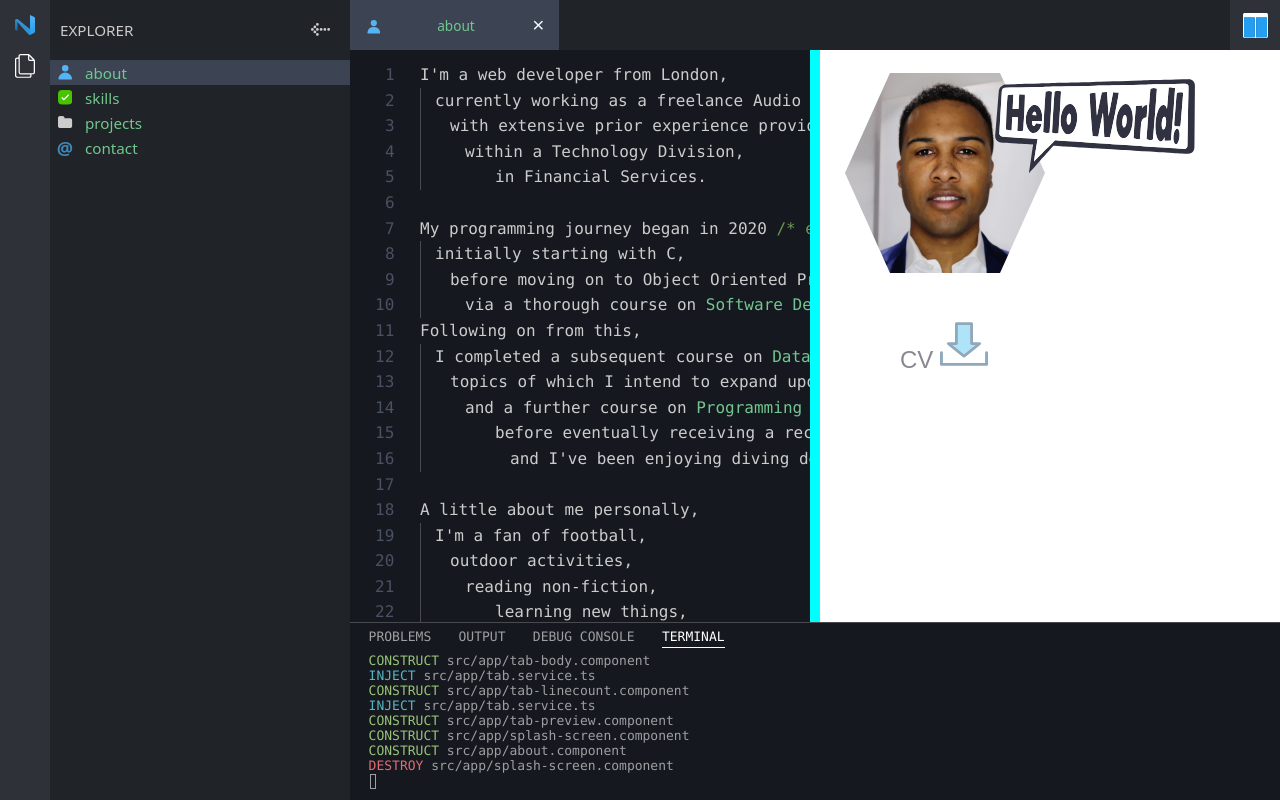
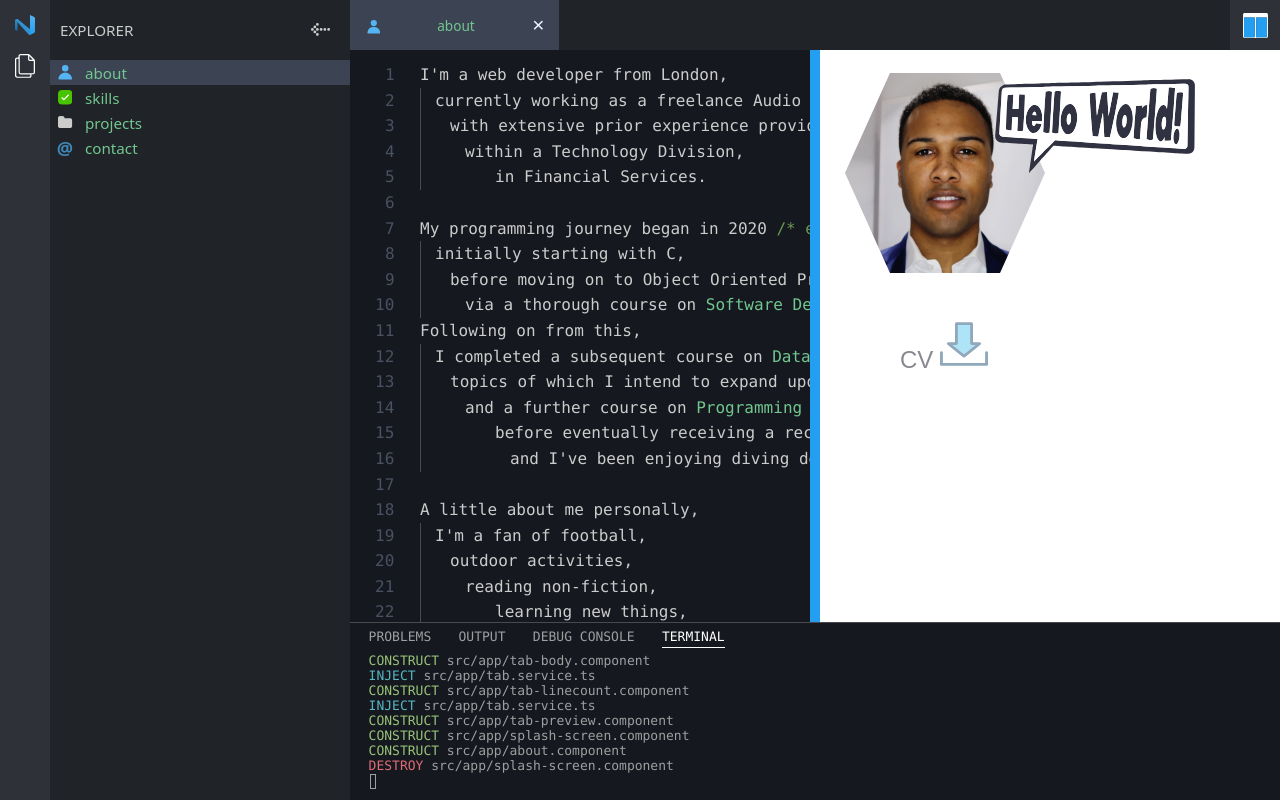
Before and after one commit to nprod21/nelson.github.io, an Angular app: page /about in a window 1280 px wide. In both pictures the pointer is over the element 815 px from the left and 336 px from the top of the page. Built offline with nearby package versions, Linux system fonts and the light colour scheme.

Commit message:
Style change resizer hover background color

```diff
--- a/src/app/user-interface/user-interface.component.css
+++ b/src/app/user-interface/user-interface.component.css
@@ -129,12 +129,14 @@
 }
 
 #resizer-x:hover {
-  background: aqua;
+  /* background: aqua; #3f87b7 #55b4f4*/
+  background-color: #239ef0;
   cursor: col-resize;
 }
 
 .unselectable {
   user-select: none;
+  cursor: col-resize;
 }
 
 .tab-lines-text-container {
@@ -151,6 +153,7 @@
 
 .unscrollable {
   overflow: hidden;
+  cursor: col-resize;
 }
 
 .app-tab-linecount {
```
